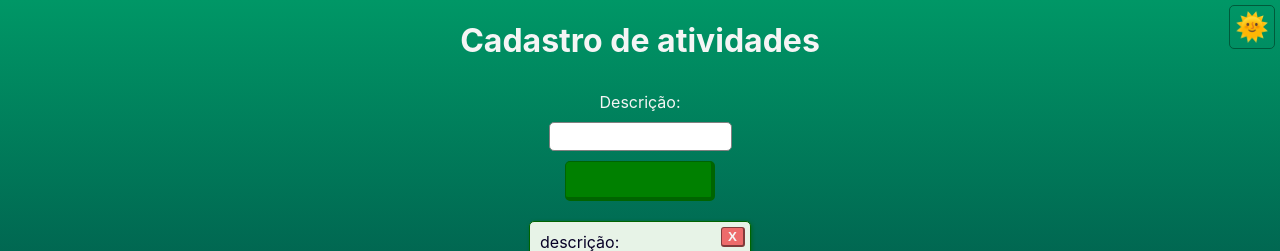
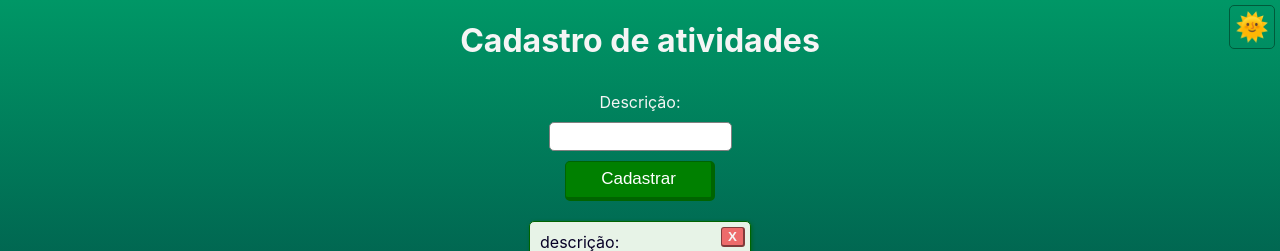
Before and after one commit to entredevs-xyz/aula-useContext, a React (Create React App) app: page / in a window 1280 px wide. Shown: the top 251 px of the page. Built offline with nearby package versions, Linux system fonts and the light colour scheme; the HTML template or start-up script is replaced by a standard one.

Commit message:
Ajuste exemplo inicial

```diff
--- a/src/App.jsx
+++ b/src/App.jsx
@@ -55,7 +55,7 @@ function App() {
       <AppInput
         ehModoNoturno={ehModoNoturno}
         value={descricao}
-        onChange={(event) => setDescricao(event.target.value)}
+        onChange={(event) => setDescricao(event.target.value ?? '')}
         type="text" />
       <AppButton
           ehModoNoturno={ehModoNoturno}
--- a/src/components/appButton/index.jsx
+++ b/src/components/appButton/index.jsx
@@ -3,7 +3,7 @@ import './style.css';
 
 const AppButton = (props) => {
 
-    const { ehModoNoturno, outrasPropriedades } = props
+    const { ehModoNoturno, ...outrasPropriedades } = props
 
     return <button className={`appButton ${ehModoNoturno && 'appButtonNoturno'}`} {...outrasPropriedades}/>
 
--- a/src/components/appInput/index.jsx
+++ b/src/components/appInput/index.jsx
@@ -3,7 +3,7 @@ import './style.css';
 
 const AppInput = (props) => {
 
-    const { ehModoNoturno, outrasPropriedades } = props
+    const { ehModoNoturno, ...outrasPropriedades } = props
 
     return <input className={`appInput ${ehModoNoturno && 'appInputNoturno'}`} {...outrasPropriedades}/>
 }
```
